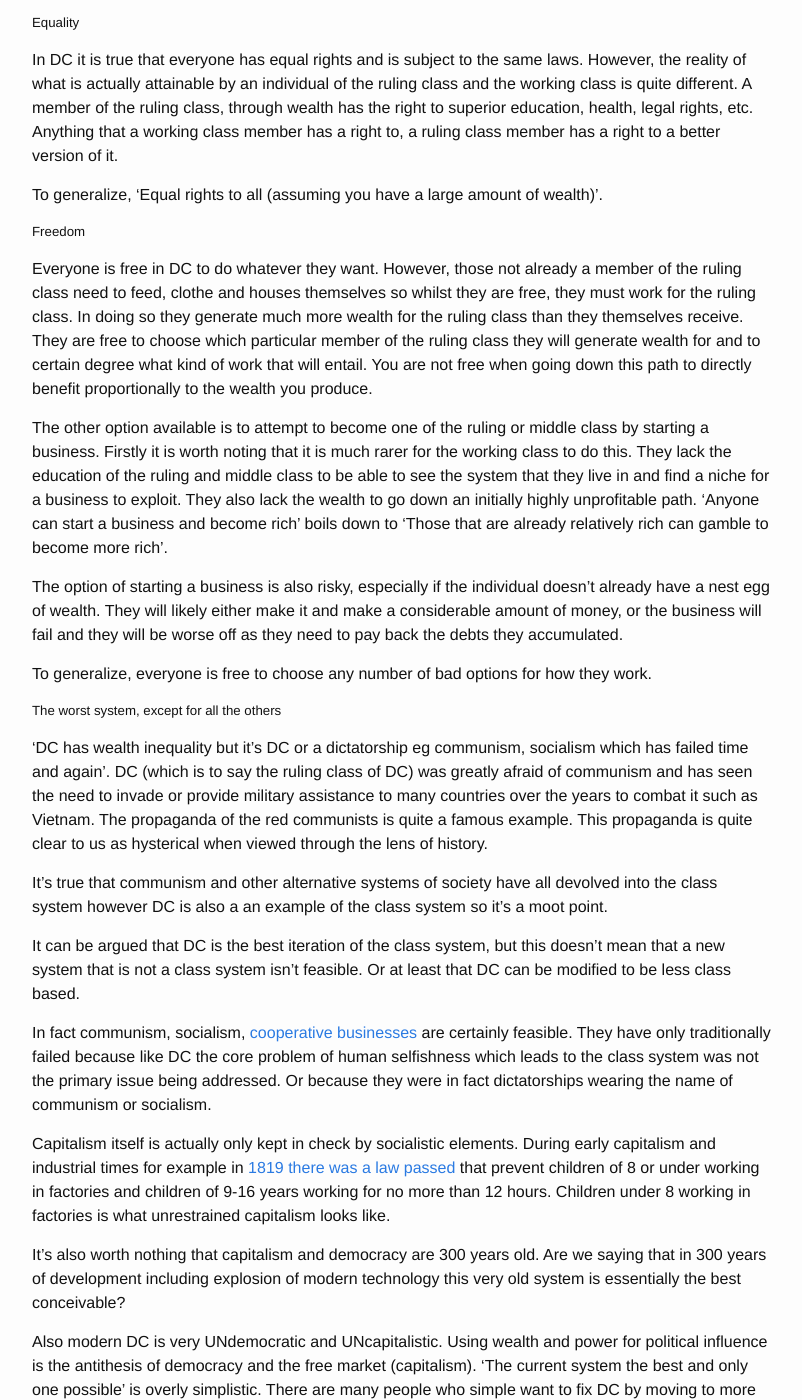
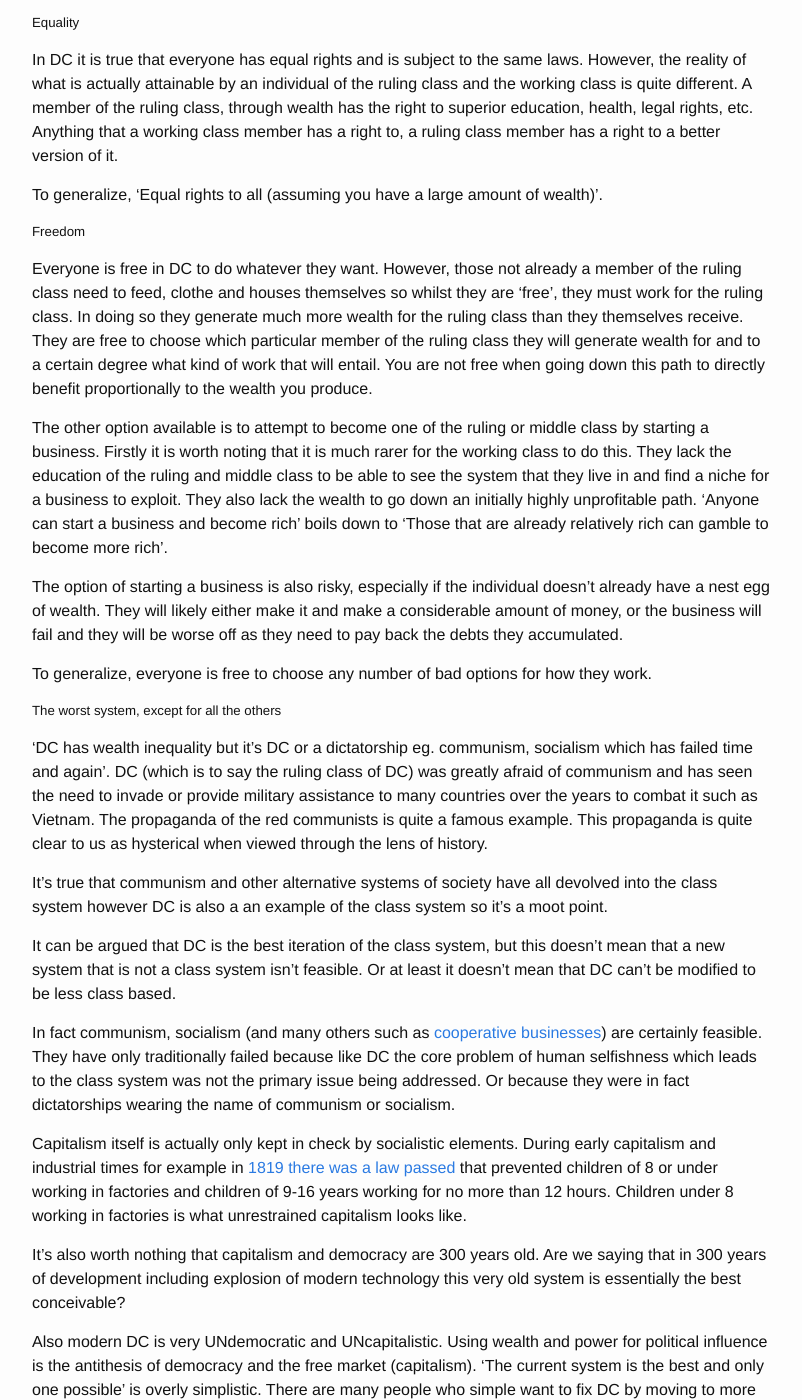
Before and after one commit to open-socialism/open-socialism-site, a Jekyll site: the page built from introduction.md, in a window 1280 px wide and 1400 px high, scrolled down 4032 px. Shown: the whole window, without its empty margins (238-1040 px from the left). Built offline with Jekyll 4.4.1, drawn with Linux system fonts in a browser that asks for light colours; some of the changed text lies outside the part shown.

Commit message:
A bunch of typo/wording fixes

```diff
--- a/introduction.md
+++ b/introduction.md
@@ -32,7 +32,7 @@ For the first time humans had the the ability to stay in one place as they could
 
 As technology advanced and the ability to accumulate wealth increased leaders rose to the top. We progressed to the system of society that has been recurring throughout history with different classes including a ruling class.
 
-The reason this happened is that humans are actually self interested above all else. Humans that have not favored themselves primarily have not been selected by evolution since this kind of selfishness greatly increases the chance of an individuals genes being passed on. However, pre agriculture it wasn't a problem as there was only so much room for selfishness. We pretty much had to be highly cooperative with the tribe or we risk being ostracized which likely means death. The wiggle room was being more prominent in the tribe and attracting mates. If a member can be selfish in these ways then that is acceptable (and the competition and striving is actually good for the tribe anyway).
+The reason this happened is that humans are actually self interested above all else. Humans that have not favored themselves primarily have not been selected by evolution since this kind of selfishness greatly increases the chance of an individuals genes being passed on. However, pre-agriculture it wasn't a problem as there was only so much room for selfishness. We pretty much had to be highly cooperative with the tribe or we risk being ostracized which likely means death. The wiggle room was being more prominent in the tribe and attracting mates. If a member can be selfish in these ways then that is acceptable (and the competition and striving is actually good for the tribe anyway).
 
 Since agriculture and commerce the tribal system collapsed and we were suddenly living with a new system. For the first time an individual could be greatly selfish and not only not get ostracized but could prosper, be celebrated, become powerful and be a ruler of society. This is the same humans exercising the same selfishness. The difference is that the system of society had changed and the natural urge for selfishness was no longer held in check by the nature of a tribal society and also by necessity (a tribe of selfish members was not strong enough to survive).
 
@@ -83,7 +83,7 @@ The ruling class are typically not politicians although they can be members. The
 
 How do they 'rule'?
 
-Unlike previous iterations of the class system in DC the ruling class do not need to rule as such. They can satisfy their human selfish urge by amassing wealth and power in ever increasing amounts. They 'rule' only insofar as it helps them increase their wealth. This is done through largely legal means via the [lobbying system](https://en.wikipedia.org/wiki/Lobbying). Primarily they make political campaign donations or find legal means to bribe political figures to make policy that favors them.
+Unlike previous iterations of the class system in DC the ruling class do not need to rule as such. They can satisfy their human selfish urge by amassing wealth and power in ever increasing amounts. They 'rule' only insofar as it helps them increase their wealth. This is done through largely legal means via the [lobbying system](https://en.wikipedia.org/wiki/Lobbying){:target="_blank"}. Primarily they make political campaign donations or find legal means to bribe political figures to make policy that favors them.
 
 #### The Middle Class
 
@@ -113,7 +113,7 @@ To generalize, 'Equal rights to all (assuming you have a large amount of wealth)
 
 ##### Freedom
 
-Everyone is free in DC to do whatever they want. However, those not already a member of the ruling class need to feed, clothe and houses themselves so whilst they are free, they must work for the ruling class. In doing so they generate much more wealth for the ruling class than they themselves receive. They are free to choose which particular member of the ruling class they will generate wealth for and to certain degree what kind of work that will entail. You are not free when going down this path to directly benefit proportionally to the wealth you produce.
+Everyone is free in DC to do whatever they want. However, those not already a member of the ruling class need to feed, clothe and houses themselves so whilst they are 'free', they must work for the ruling class. In doing so they generate much more wealth for the ruling class than they themselves receive. They are free to choose which particular member of the ruling class they will generate wealth for and to a certain degree what kind of work that will entail. You are not free when going down this path to directly benefit proportionally to the wealth you produce.
 
 The other option available is to attempt to become one of the ruling or middle class by starting a business. Firstly it is worth noting that it is much rarer for the working class to do this. They lack the education of the ruling and middle class to be able to see the system that they live in and find a niche for a business to exploit. They also lack the wealth to go down an initially highly unprofitable path. 'Anyone can start a business and become rich' boils down to 'Those that are already relatively rich can gamble to become more rich'.
 
@@ -123,19 +123,19 @@ To generalize, everyone is free to choose any number of bad options for how they
 
 ##### The worst system, except for all the others
 
-'DC has wealth inequality but it's DC or a dictatorship eg communism, socialism which has failed time and again'. DC (which is to say the ruling class of DC) was greatly afraid of communism and has seen the need to invade or provide military assistance to many countries over the years to combat it such as Vietnam. The propaganda of the red communists is quite a famous example. This propaganda is quite clear to us as hysterical when viewed through the lens of history.
+'DC has wealth inequality but it's DC or a dictatorship eg. communism, socialism which has failed time and again'. DC (which is to say the ruling class of DC) was greatly afraid of communism and has seen the need to invade or provide military assistance to many countries over the years to combat it such as Vietnam. The propaganda of the red communists is quite a famous example. This propaganda is quite clear to us as hysterical when viewed through the lens of history.
 
 It's true that communism and other alternative systems of society have all devolved into the class system however DC is also a an example of the class system so it's a moot point.
 
-It can be argued that DC is the best iteration of the class system, but this doesn't mean that a new system that is not a class system isn't feasible. Or at least that DC can be modified to be less class based.
+It can be argued that DC is the best iteration of the class system, but this doesn't mean that a new system that is not a class system isn't feasible. Or at least it doesn't mean that DC can't be modified to be less class based.
 
-In fact communism, socialism, [cooperative businesses](https://en.wikipedia.org/wiki/Cooperative) are certainly feasible. They have only traditionally failed because like DC the core problem of human selfishness which leads to the class system was not the primary issue being addressed. Or because they were in fact dictatorships wearing the name of communism or socialism.
+In fact communism, socialism (and many others such as  [cooperative businesses](https://en.wikipedia.org/wiki/Cooperative){:target="_blank"}) are certainly feasible. They have only traditionally failed because like DC the core problem of human selfishness which leads to the class system was not the primary issue being addressed. Or because they were in fact dictatorships wearing the name of communism or socialism.
 
-Capitalism itself is actually only kept in check by socialistic elements. During early capitalism and industrial times for example in [1819 there was a law passed](https://en.wikipedia.org/wiki/Cotton_Mills_and_Factories_Act_1819) that prevent children of 8 or under working in factories and children of 9-16 years working for no more than 12 hours. Children under 8 working in factories is what unrestrained capitalism looks like.
+Capitalism itself is actually only kept in check by socialistic elements. During early capitalism and industrial times for example in [1819 there was a law passed](https://en.wikipedia.org/wiki/Cotton_Mills_and_Factories_Act_1819){:target="_blank"} that prevented children of 8 or under working in factories and children of 9-16 years working for no more than 12 hours. Children under 8 working in factories is what unrestrained capitalism looks like.
 
 It's also worth nothing that capitalism and democracy are 300 years old.  Are we saying that in 300 years of development including explosion of modern technology this very old system is essentially the best conceivable?
 
-Also modern DC is very UNdemocratic and UNcapitalistic. Using wealth and power for political influence is the antithesis of democracy and the free market (capitalism). 'The current system the best and only one possible' is overly simplistic. There are many people who simple want to fix DC by moving to more democracy and capitalism. Point being the current iteration of DC is certainly no the be all and end all of societal systems!
+Also modern DC is very UNdemocratic and UNcapitalistic. Using wealth and power for political influence is the antithesis of democracy and the free market (capitalism). 'The current system is the best and only one possible' is overly simplistic. There are many people who simple want to fix DC by moving to more democracy and capitalism. Point being the current iteration of DC is certainly not the be all and end all of societal systems!
 
 ## The Problem To Solve
 
@@ -171,12 +171,12 @@ Here are some solutions:
 * Wherever possible information and decision making should be completely open and available on the internet. Anyone can see the basis for any decision and flag anything they disagree with or that seems like it could involve corruption.
 * There should be AI programs that analyze data around decision making and check for patterns that indicate bias or corruption. AI programs can also analyze banks accounts and transactions to look for suspicious activity that could indicate corruption.
 
-### Reward Selfish striving
+### Reward Selfish Striving
 
 * Rising up in society and doing more critical work for society should result in monetary rewards (as well as prestige).
-* There should be monetary or [gamified](https://en.wikipedia.org/wiki/Gamification) rewards for additional assistance to society such as proposing ideas to different parts of society that are used or types of volunteer work.
+* There should be monetary or [gamified](https://en.wikipedia.org/wiki/Gamification){:target="_blank"} rewards for additional assistance to society such as proposing ideas to different parts of society that are used or types of volunteer work.
 
-By preventing corruption and rewarding individual effort a cooperative system that aligns with our psychology, much like the tribal system, is possible. Such a system can be set up that directly focuses on these core societal problems and gets better and better at dealing with them. This is a continual challenge as technology changes and human selfishness threatens corruption creeping in. Thankfully we have the intelligence and the technology to address these problems if we can just recognise them for what they are.
+By preventing corruption and rewarding individual effort a cooperative system that aligns with our psychology, much like the tribal system, is possible. Such a system can be set up that directly focuses on these core societal problems and gets better and better at dealing with them. This is a continual challenge as technology changes and human selfishness threatens corruption creeping in. Thankfully we have the intelligence and the technology to address these problems if we can just recognize them for what they are.
 
 There is a lot more to Open Socialism than this, but this is the foundational concept that can enable a highly productive and fulfilling society that benefits everyone.
 
```
Also changed, not shown: other parts of introduction.md (+3 -3 lines).
